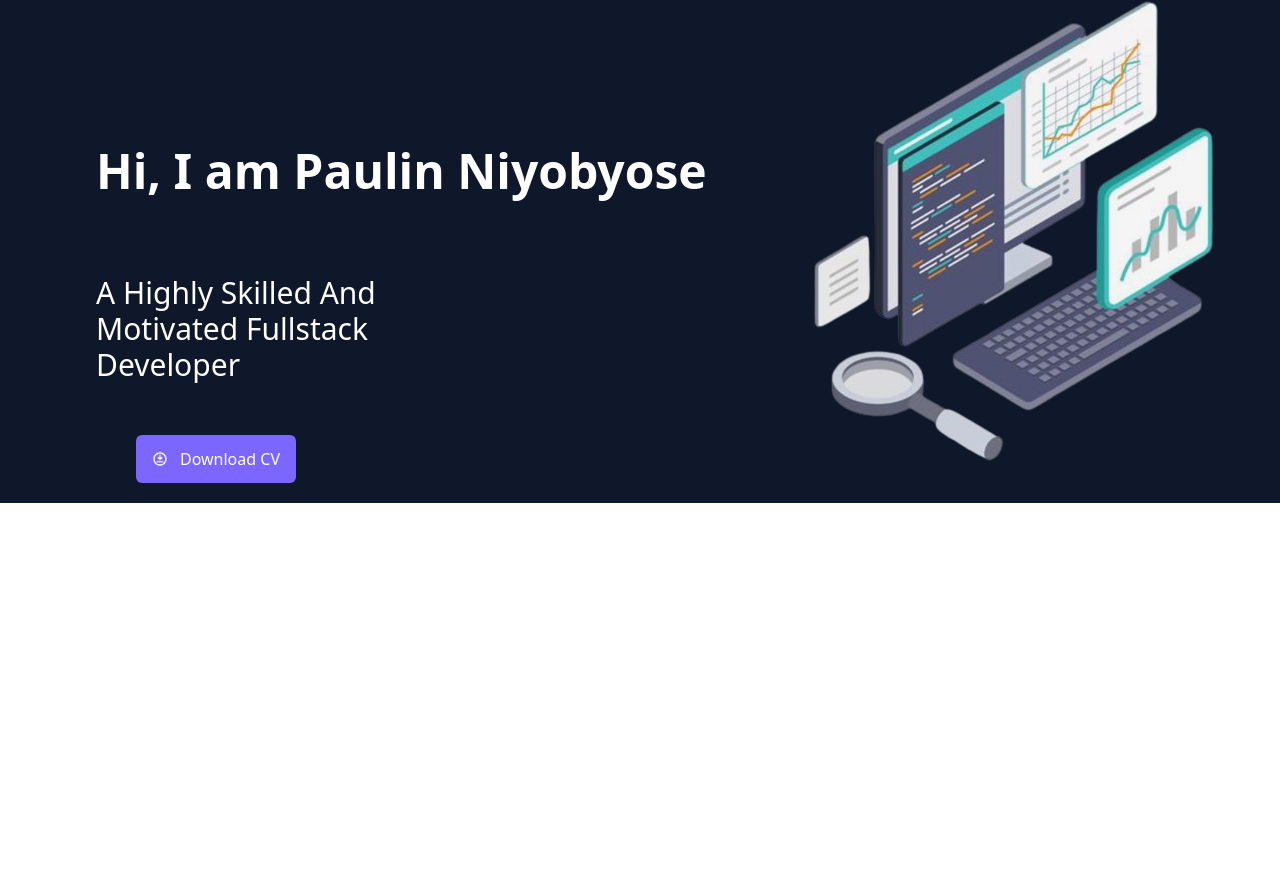
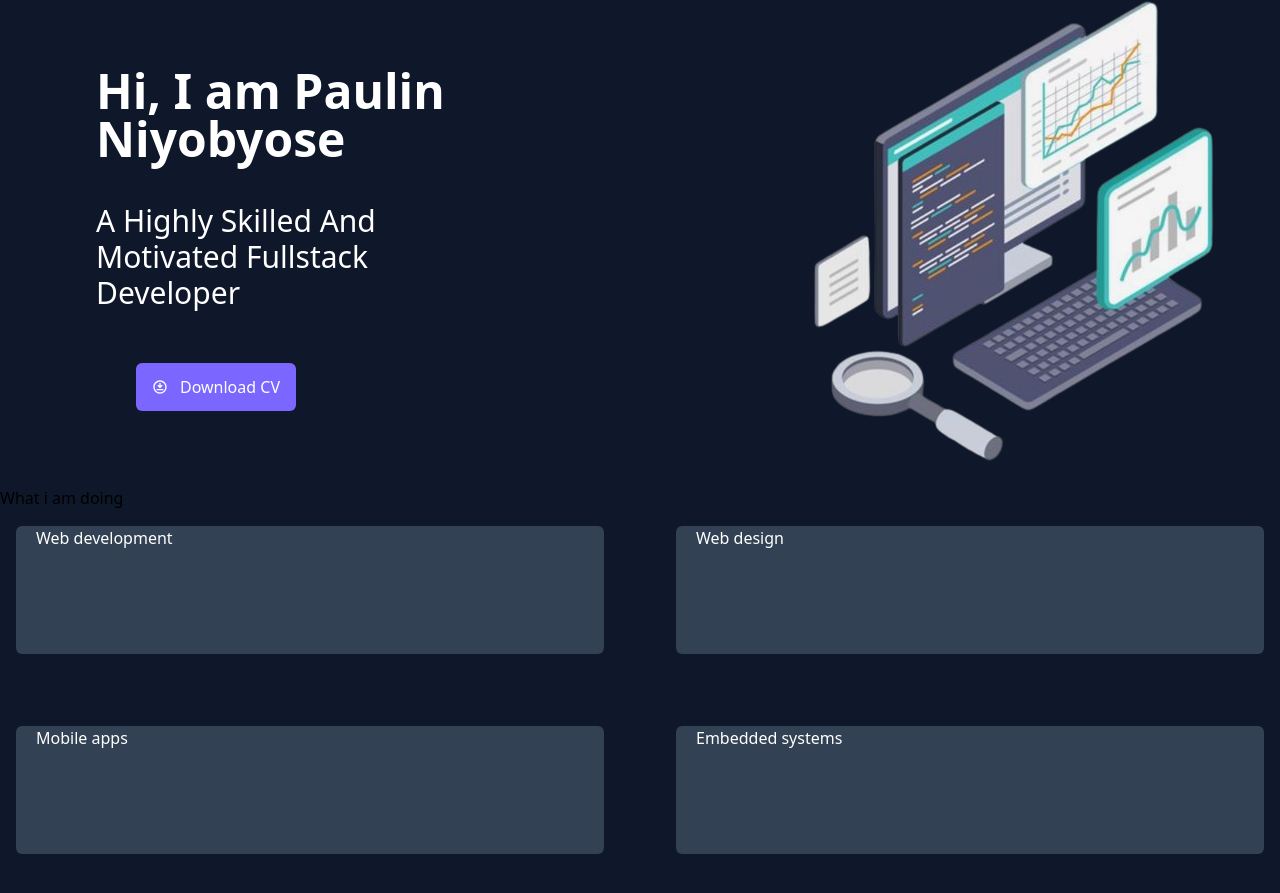
Before and after one commit to Paulin-NIYOBYOSE/PORTIFOLIO, a React (Vite) app: page / in a window 1280 px wide. Shown: the part 133-1026 px from the top of the page. Before the commit the page ends 800 px from the top, so only its background shows below. Built offline with nearby package versions, Linux system fonts and the light colour scheme.

Commit message:
Dealing with the what i am doing part

```diff
--- a/src/components/Landon.tsx
+++ b/src/components/Landon.tsx
@@ -117,24 +117,24 @@ const Nav: React.FC = () => {
       <div
         className={`${
           isDarkMode ? "bg-white text-black" : "bg-slate-900 text-white"
-        } sm:h-10vh lg:flex justify-between lg:py-5 pl-4 gap-5  `}
+        } sm:h-10vh lg:flex justify-between lg:py-5 pl-4 gap-5`}
       >
-        <div className="pt-40 lg:pl-20 ">
+        <div className="pt-20 lg:pl-20">
           <h3
             className={`${
               isDarkMode
-                ? "  font-general-semibold bg-white text-slate-600"
+                ? "font-general-semibold bg-white text-slate-600"
                 : "bg-slate-900 text-white"
-            } text-5xl sm:h-10vh lg:flex justify-between z-50 lg:py-5  font-bold mb-10 `}
+            } text-5xl sm:h-10vh lg:flex justify-between z-50 lg:py-5 font-bold mb-10 md:mb-0`}
           >
-            Hi, I am Paulin Niyobyose
+            Hi, I am Paulin <br /> Niyobyose
           </h3>
           <p
             className={`${
               isDarkMode
-                ? "  font-general-semibold bg-white text-slate-600"
+                ? "font-general-semibold bg-white text-slate-600"
                 : "bg-slate-900 text-white"
-            } text-3xl sm:h-10vh lg:flex justify-between z-50 lg:py-5 `}
+            } text-3xl sm:h-10vh lg:flex justify-between z-50 lg:py-5`}
           >
             A Highly Skilled And <br />
             Motivated Fullstack <br />
@@ -149,6 +149,28 @@ const Nav: React.FC = () => {
           <img src={hero} alt="" />
         </div>
       </div>
+      {/* what i am doing section */}
+
+      <section className="bg-slate-900 h-13 w-full">
+        <h3>What i am doing</h3>
+        <div className="grid grid-cols-2 gap-10">
+          <div className="bg-slate-700 text-white h-32 rounded-md m-4 pl-5">
+            Web development
+          </div>
+
+          <div className="bg-slate-700 text-white h-32 rounded-md m-4 pl-5">
+            Web design
+          </div>
+
+          <div className="bg-slate-700 text-white h-32 rounded-md m-4 pl-5">
+            Mobile apps
+          </div>
+
+          <div className="bg-slate-700 text-white h-32 rounded-md m-4 pl-5">
+            Embedded systems
+          </div>
+        </div>
+      </section>
     </>
   );
 };
--- a/tailwind.config.js
+++ b/tailwind.config.js
@@ -9,7 +9,7 @@ export default {
       spacing: {
         100: "25rem",
 
-        13: "33rem",
+        13: "30rem",
         96: "38rem",
       },
       colors: {
```
